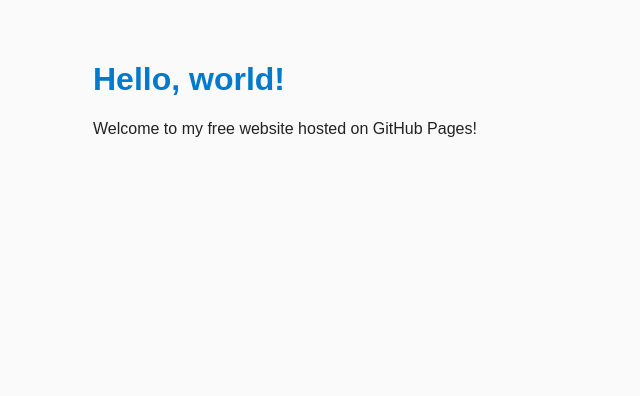
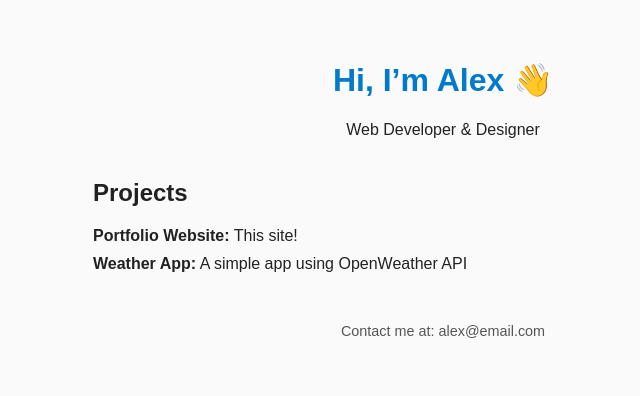
Before and after one commit to kawaii-cookie/kawaii-cookie.github.io, a plain HTML site: page index.html in a window 1280 px wide. Shown: the whole page, without its empty margins (197-837 px from the left). Drawn offline with Linux system fonts and the light colour scheme.

Commit message:
Update index.html

```diff
--- a/index.html
+++ b/index.html
@@ -1,12 +1,26 @@
 <!DOCTYPE html>
-<html>
+<html lang="en">
 <head>
   <meta charset="UTF-8">
-  <title>My Free Website</title>
+  <title>Alex's Portfolio</title>
   <link rel="stylesheet" href="style.css">
 </head>
 <body>
-  <h1>Hello, world!</h1>
-  <p>Welcome to my free website hosted on GitHub Pages!</p>
+  <header>
+    <h1>Hi, I’m Alex 👋</h1>
+    <p>Web Developer & Designer</p>
+  </header>
+
+  <section>
+    <h2>Projects</h2>
+    <ul>
+      <li><strong>Portfolio Website:</strong> This site!</li>
+      <li><strong>Weather App:</strong> A simple app using OpenWeather API</li>
+    </ul>
+  </section>
+
+  <footer>
+    <p>Contact me at: alex@email.com</p>
+  </footer>
 </body>
 </html>
```
